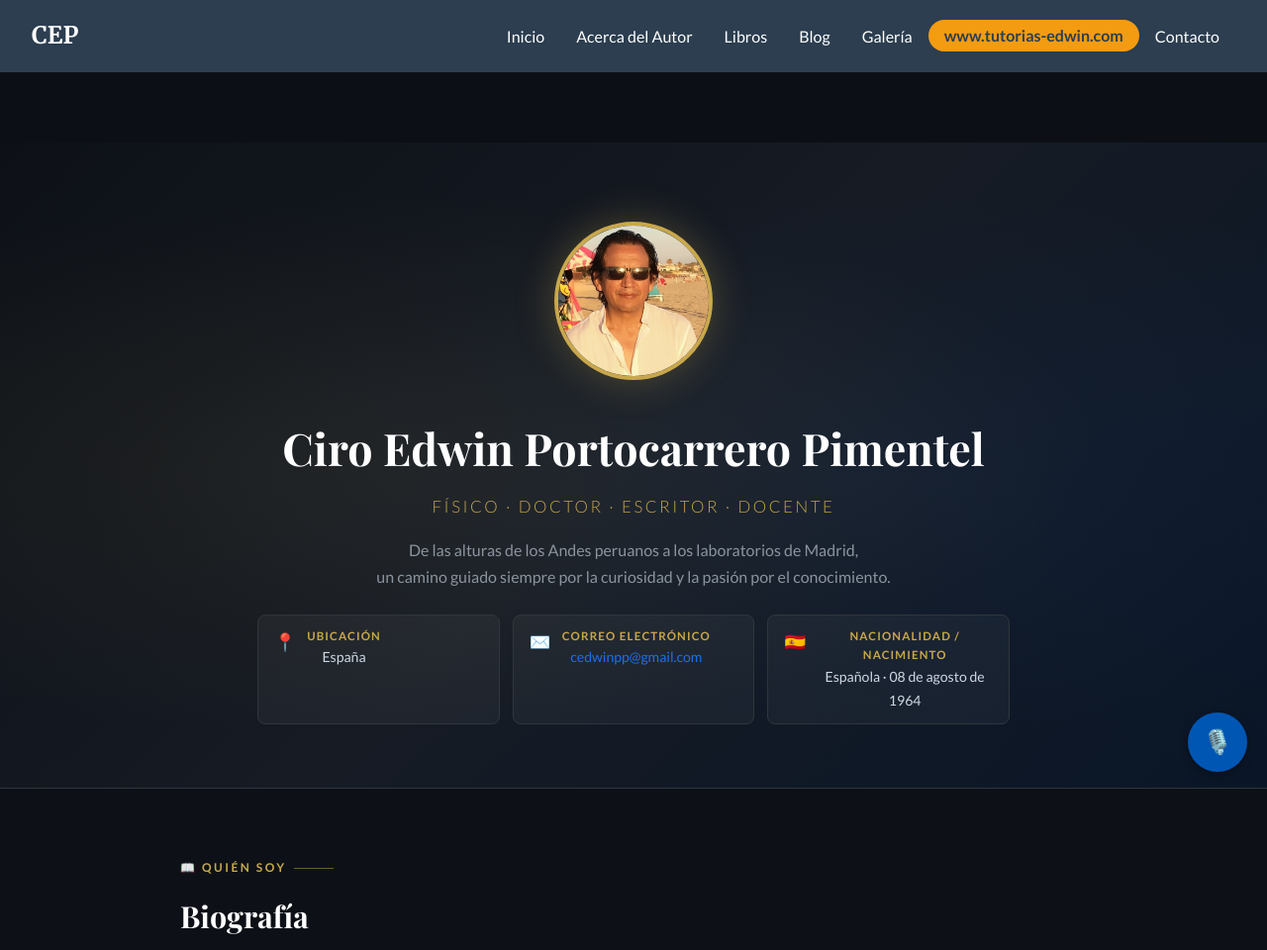
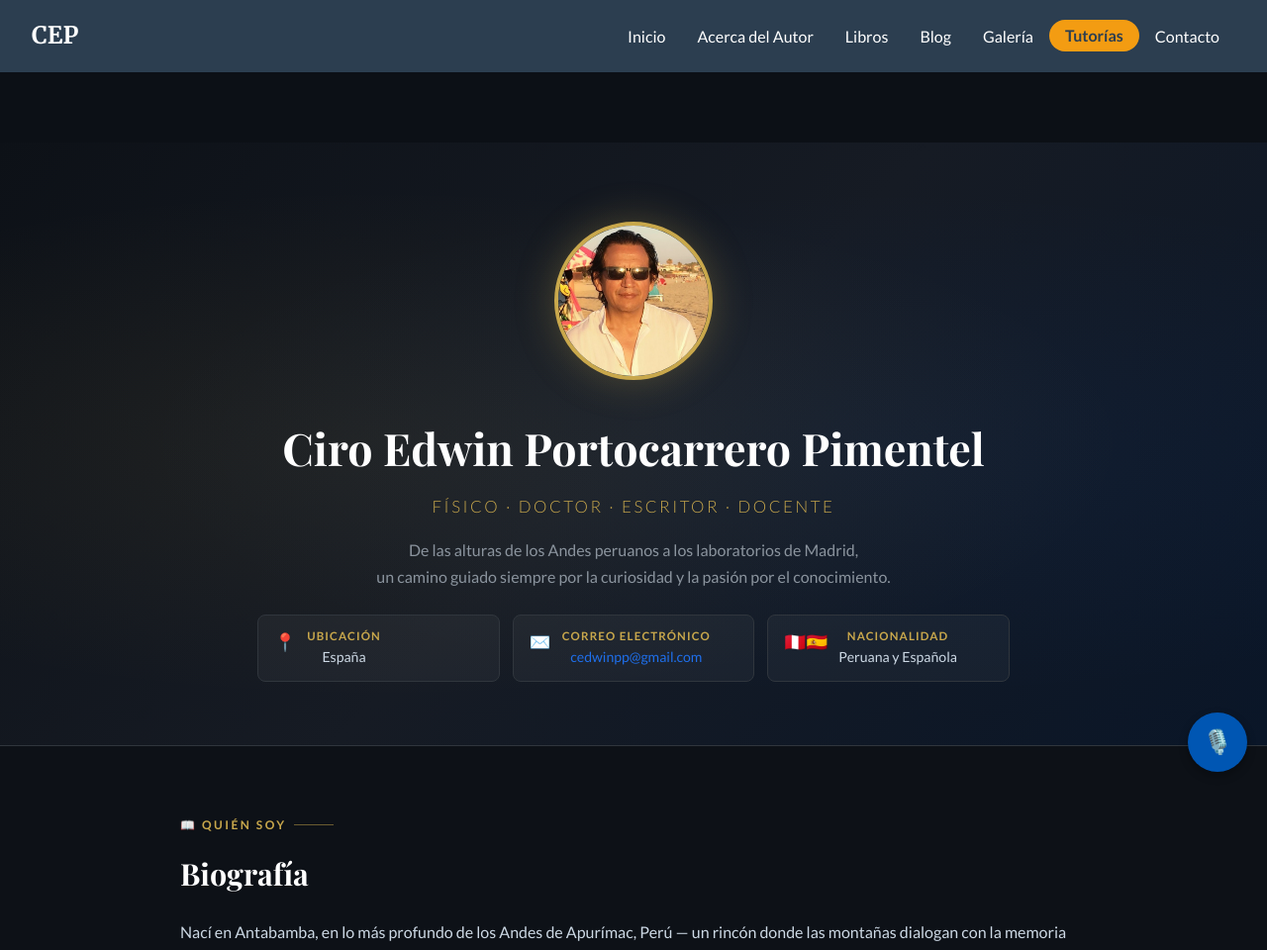
Before and after one commit to cedwinpp/cedwinpp.github.io, a Flask app: page /acerca.html in a window 1280 px wide. Shown: the top 960 px of the page at 99% size. Run offline with Flask 3, Linux system fonts and the light colour scheme.

Commit message:
acerca: nacionalidad peruana y espanola, sin fecha nacimiento; nav: texto Tutorias con www correcto

```diff
--- a/templates/acerca.html
+++ b/templates/acerca.html
@@ -277,7 +277,7 @@
                 <li><a href="/libros.html">Libros</a></li>
                 <li><a href="/blog.html">Blog</a></li>
                 <li><a href="/galeria.html">Galería</a></li>
-                <li><a href="https://www.tutorias-edwin.com" target="_blank" class="nav-tutorias">www.tutorias-edwin.com</a></li>
+                <li><a href="https://www.tutorias-edwin.com" target="_blank" class="nav-tutorias">Tutorías</a></li>
                 <li><a href="/contacto.html">Contacto</a></li>
             </ul>
         </nav>
@@ -309,10 +309,10 @@
                     </div>
                 </div>
                 <div class="personal-item">
-                    <span class="pi-icon">🇪🇸</span>
+                    <span class="pi-icon">🇵🇪🇪🇸</span>
                     <div>
-                        <div class="pi-label">Nacionalidad / Nacimiento</div>
-                        <div class="pi-value">Española · 08 de agosto de 1964</div>
+                        <div class="pi-label">Nacionalidad</div>
+                        <div class="pi-value">Peruana y Española</div>
                     </div>
                 </div>
             </div>
--- a/templates/index.html
+++ b/templates/index.html
@@ -64,7 +64,7 @@
                 <li><a href="/libros.html">Libros</a></li>
                 <li><a href="/blog.html">Blog</a></li>
                 <li><a href="/galeria.html">Galería</a></li>
-                <li><a href="https://www.tutorias-edwin.com" target="_blank" class="nav-tutorias">www.tutorias-edwin.com</a></li>
+                <li><a href="https://www.tutorias-edwin.com" target="_blank" class="nav-tutorias">Tutorías</a></li>
                 <li><a href="/contacto.html">Contacto</a></li>
             </ul>
         </nav>
```
